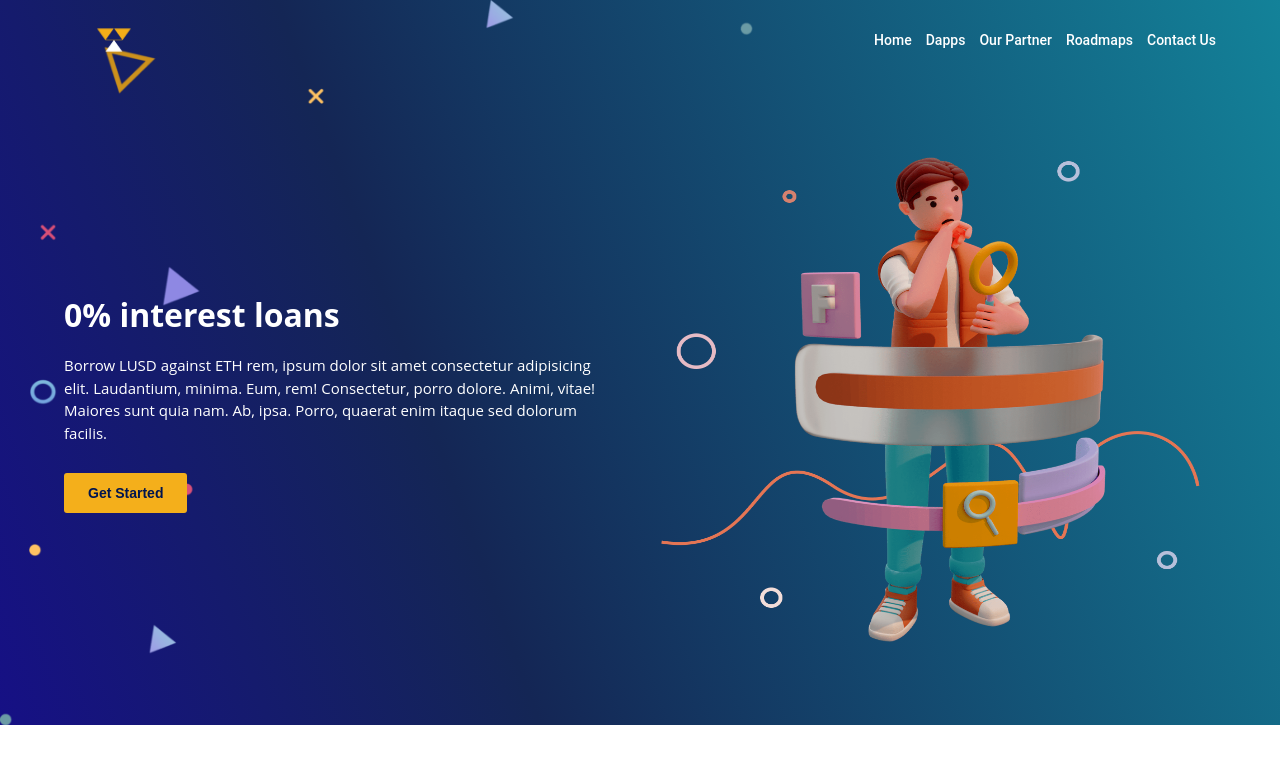
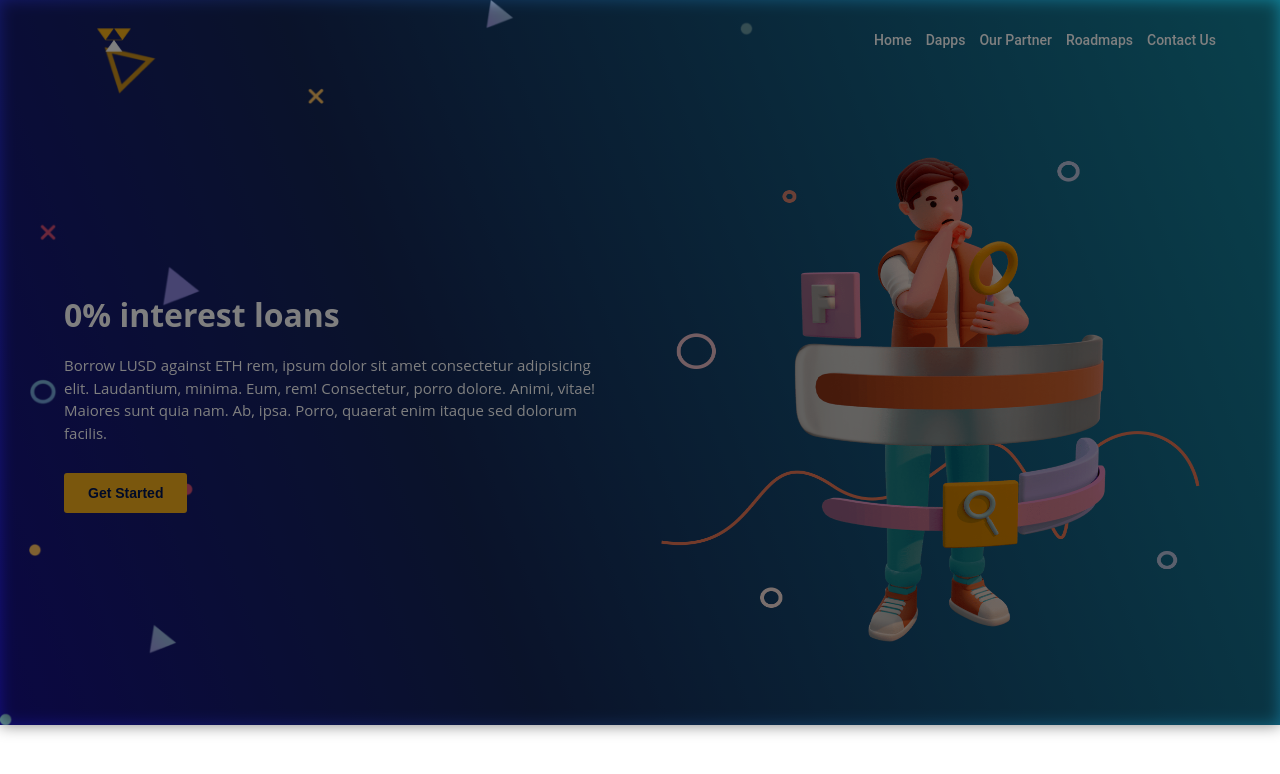
Before and after one commit to blyncnov/stability-protocol, a Next.js app: page / in a window 1280 px wide. Shown: the top 774 px of the page. Built offline with nearby package versions, Linux system fonts and the light colour scheme.

Commit message:
Stability Protocol darken overlay applied

```diff
--- a/styles/Homepage/index.js
+++ b/styles/Homepage/index.js
@@ -15,6 +15,20 @@
   background-size: cover;
   background-repeat: no-repeat;
   background-position: botom right;
+  position: relative;
+  z-index: 5;
+
+  &::before {
+    content: "";
+    position: absolute;
+    top: 0;
+    height: 100%;
+    width: 100%;
+    z-index: 3;
+    background-color: rgba(0, 0, 0, 0.5);
+    filter: blur(8px);
+    // filter: brightness(50%);
+  }
 `;
 
 export const HeroSection__Columns = styled.div`
```
